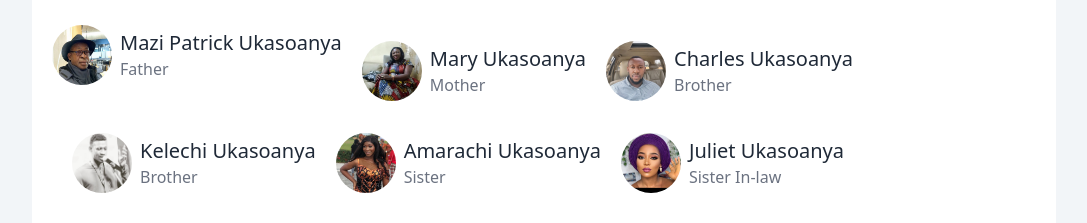
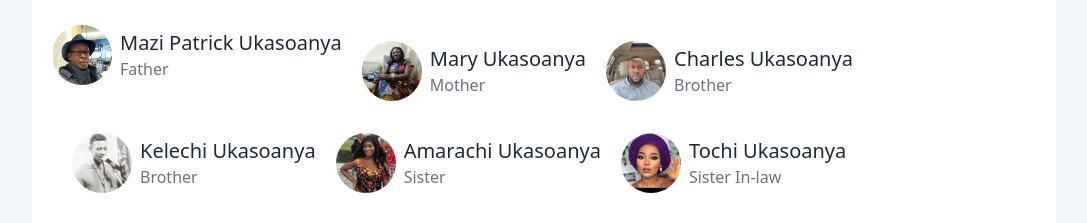
Before and after one commit to sleekcharly/stanley-memorial, a Next.js app: page / in a window 1280 px wide. Shown: the part 1540-1763 px from the top of the page, without its empty margins (96-1183 px from the left). Built offline with nearby package versions, Linux system fonts and the light colour scheme.

Commit message:
changed typo errors on the survived by section

```diff
--- a/components/HomeComponent.js
+++ b/components/HomeComponent.js
@@ -371,7 +371,7 @@ function HomeComponent({ session }) {
                 </div>
                 {/* meta */}
                 <span>
-                  <p className="text-base lg:text-xl">Juliet Ukasoanya</p>
+                  <p className="text-base lg:text-xl">Tochi Ukasoanya</p>
                   <p className="text-gray-500">Sister In-law</p>
                 </span>
               </div>
@@ -381,7 +381,7 @@ function HomeComponent({ session }) {
                 <div className="relative w-10 h-10 md:w-12 md:h-12 lg:w-[60px] lg:h-[60px]">
                   <Image
                     src="/images/stanley/agoziem.jpg"
-                    alt="Charles Ukasoanya"
+                    alt="Chiagoziem Ukasoanya"
                     layout="fill"
                     quality="100"
                     className="rounded-full"
--- a/components/Slider.js
+++ b/components/Slider.js
@@ -18,7 +18,7 @@ function Slider() {
             <img
               loading="lazy"
               src="/images/deeOgbo-family/chesterAndGrandChildren1.jpeg"
-              alt="Chester Ukandu and Grand children"
+              alt=""
               className="w-full h-[500px] object-contain"
             />
           </div>
```
